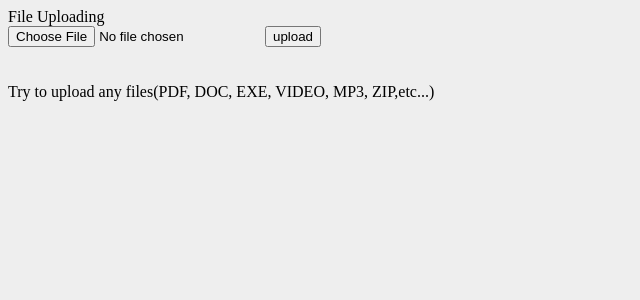
After one commit to pierreMarcelis/hht-project, a PHP site: page /uploadDocument.php in a window 1280 px wide. The commit adds this page. Shown: the top 300 px of the page, without its empty margins (0-640 px from the left). Run offline with PHP 8.4, Linux system fonts and the light colour scheme; a stand-in replaces the project's code that opens the database connection.

Commit message:
add new fonctionalities

```diff
--- a/hht-project/deleteUser.php
+++ b/hht-project/deleteUser.php
@@ -12,7 +12,6 @@
             <input type="text" id="email" name="email"/>
 			<input type="submit" id="btn" value="delete User" />
         </p>
-
     </form>
 
 </div>
--- a/hht-project/deleteUserProcess.php
+++ b/hht-project/deleteUserProcess.php
@@ -23,6 +23,9 @@ if($resultSet->num_rows != 0) {
     if($result) echo $mysqli->affected_rows.' user has been removed from the database.';
     $mysqli->close();
 
+
+
+
 } else {
     echo " The user $email doesn't exist in the system ";
 }
--- /dev/null
+++ b/hht-project/uploadDocument.php
@@ -0,0 +1,43 @@
+<?php
+include_once 'dbconfig.php';
+?>
+<!DOCTYPE html>
+<html xmlns="http://www.w3.org/1999/xhtml">
+<head>
+<title>Humanity Help Team File upload</title>
+<link rel="stylesheet" href="style.css" type="text/css" />
+</head>
+<body>
+<div id="header">
+<label>File Uploading </label>
+</div>
+<div id="body">
+ <form action="upload.php" method="post" enctype="multipart/form-data">
+ <input type="file" name="file" />
+ <button type="submit" name="btn-upload">upload</button>
+ </form>
+    <br /><br />
+    <?php
+ if(isset($_GET['success']))
+ {
+  ?>
+        <label>File Uploaded Successfully...  <a href="view.php">click here to view file.</a></label>
+        <?php
+ }
+ else if(isset($_GET['fail']))
+ {
+  ?>
+        <label>Problem While File Uploading !</label>
+        <?php
+ }
+ else
+ {
+  ?>
+        <label>Try to upload any files(PDF, DOC, EXE, VIDEO, MP3, ZIP,etc...)</label>
+        <?php
+ }
+ ?>
+</div>
+
+</body>
+</html>
```
Also changed, not shown: hht-project/addUser.php (+1 -10 lines), hht-project/addUserProcess.php (+5 -5 lines).
